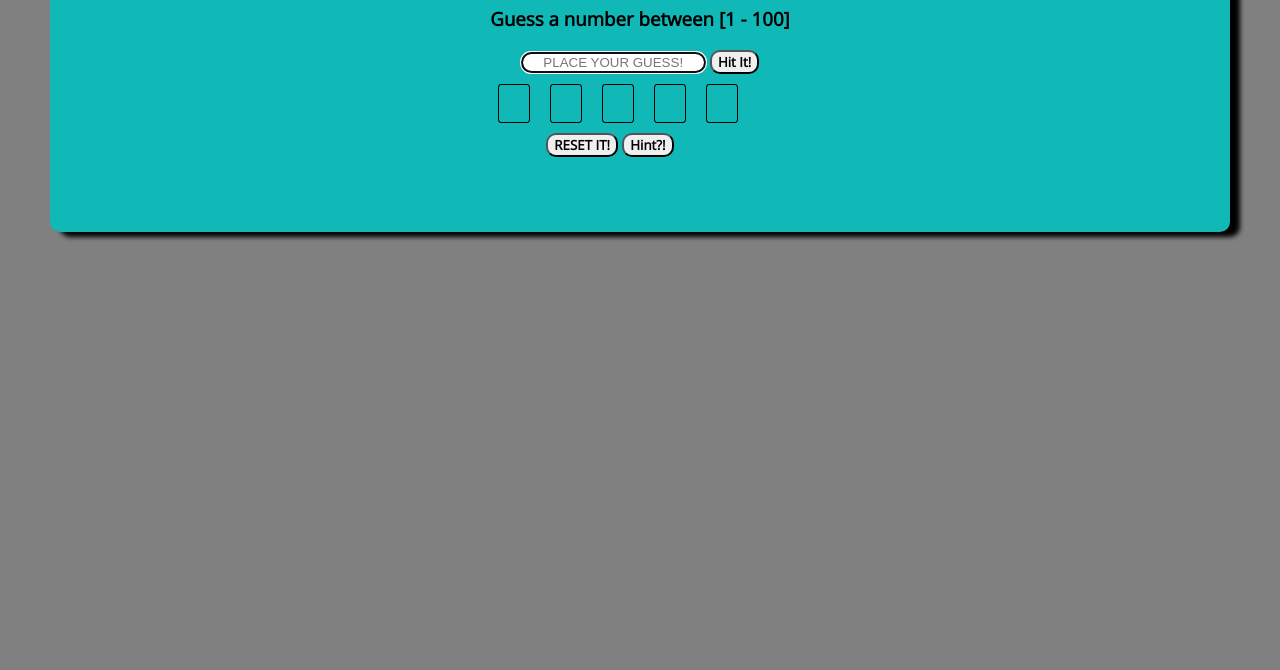
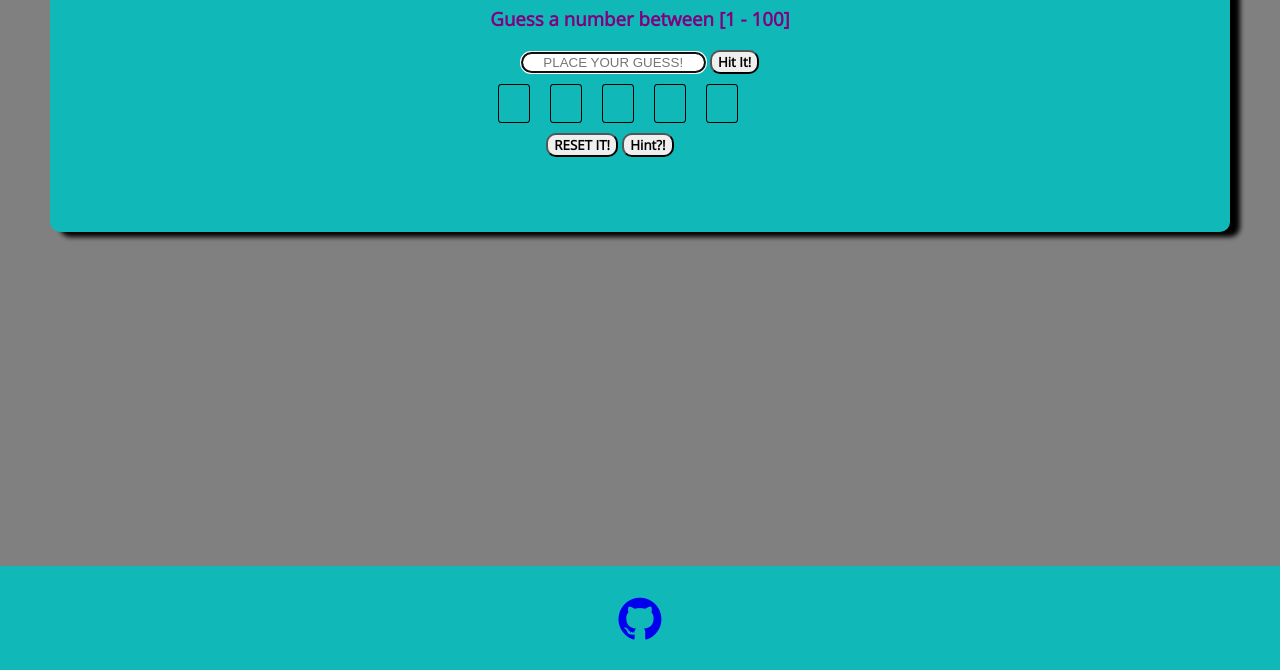
Before and after one commit to jvhill728/Guessing_Game, a website: page index.html in a window 1280 px wide. Shown: the part 130-800 px from the top of the page. Drawn offline with nearby package versions, Linux system fonts and the light colour scheme.

Commit message:
Some final html/css changes

```diff
--- a/index.html
+++ b/index.html
@@ -2,6 +2,7 @@
 <html lang="en">
   <head>
     <meta charset="UTF-8" />
+    <meta name="viewport" content="width=device-width, initial-scale=1">
     <title>Guessing Game</title>
     <link rel="stylesheet" href="main.css" />
     <link rel="preconnect" href="https://fonts.googleapis.com" />
@@ -10,6 +11,7 @@
       href="https://fonts.googleapis.com/css2?family=Open+Sans:wght@300&display=swap"
       rel="stylesheet"
     />
+    <link rel="stylesheet" href="https://cdnjs.cloudflare.com/ajax/libs/font-awesome/4.7.0/css/font-awesome.min.css">
   </head>
 
   <body>
@@ -47,6 +49,12 @@
         <span id="userMsg"></span>
       </div>
     </div>
+  <footer>
+
+    <section class="soc-med">
+      <a href="https://github.com/jvhill728/jvhill728" class="fa fa-github"></a>
+    </section>
+  </footer>
   <script src="./guessing-game.js"></script>
   </body>
 </html>
--- a/main.css
+++ b/main.css
@@ -2,6 +2,7 @@
 body {
     margin: 50px;
     background-color: gray;
+    color: purple;
 }
 
 .main-container {
@@ -53,5 +54,33 @@ button {
 
 #msgCenter {
     font-size: x-large;
+}
 
+footer {
+    display: flex;
+    flex-direction: row;
+    justify-content: center;
+    background-color: rgb(17, 184, 184);
+    padding: 0.5em;
+    font-family: 'Open Sans', sans-serif;
+    right: 0;
+    left: 0;
+    bottom: 0;
+    position: absolute;
 }
+
+.soc-med {
+    padding-left: 100px;
+    display: inline-block;
+    padding: 10px;
+    font-size: 30px;
+    width: 50px;
+    text-align: center;
+    text-decoration: none;
+    font-size: 50px;
+    color: black;
+}
+
+a {
+    text-decoration: none;
+}
```
